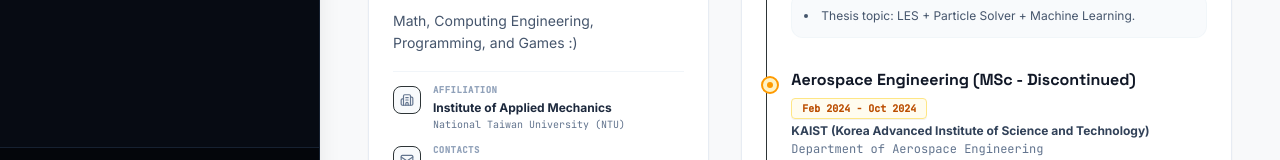
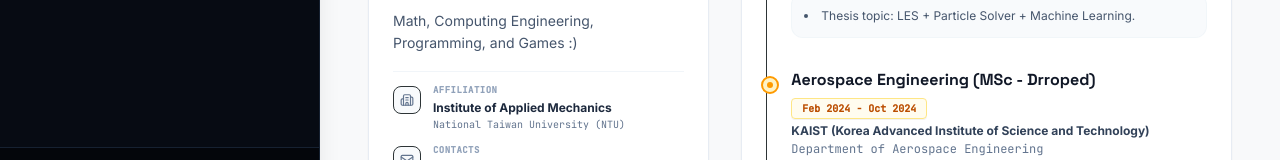
Before and after one commit to Sonhuster/portfolio, a React (Vite) app: page / in a window 1280 px wide. Shown: the part 584-744 px from the top of the page. Built offline with nearby package versions, Linux system fonts and the light colour scheme.

Commit message:
update web

```diff
--- a/src/data.ts
+++ b/src/data.ts
@@ -258,7 +258,7 @@
     type: "current"
   },
   {
-    degree: "Aerospace Engineering (MSc - Discontinued)",
+    degree: "Aerospace Engineering (MSc - Drroped)",
     institution: "KAIST (Korea Advanced Institute of Science and Technology)",
     department: "Department of Aerospace Engineering",
     period: "Feb 2024 - Oct 2024",
```
